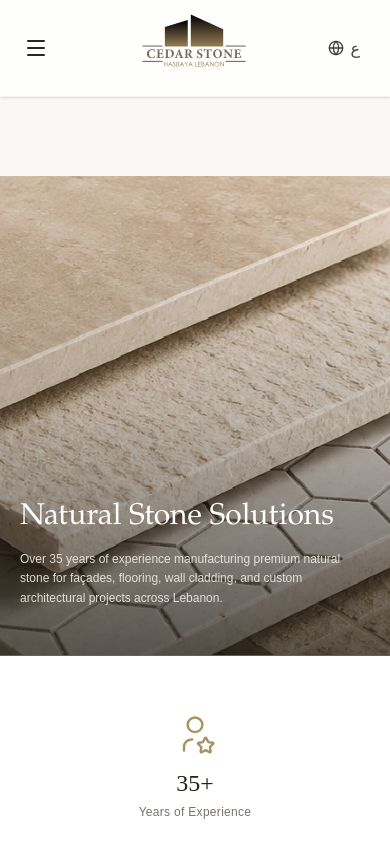
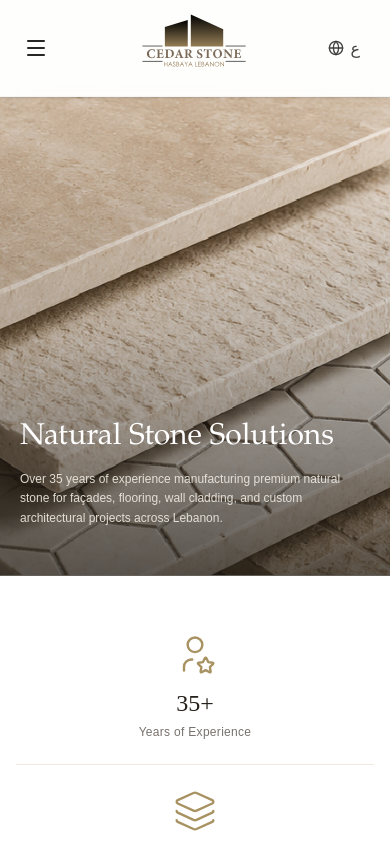
Before and after one commit to omashasarra/Cedar-Stone, a React (Vite) app in the folder frontend/: page / in a window 390 px wide. Shown: the top 844 px of the page. Built offline with nearby package versions, Linux system fonts and the light colour scheme.

Commit message:
style: increase logo size

```diff
--- a/frontend/src/components/Header.jsx
+++ b/frontend/src/components/Header.jsx
@@ -32,7 +32,8 @@ export default function CedarStoneNavbar() {
   const toggleLang = () => setLanguage(lang === "en" ? "ar" : "en");
 
   return (
-    <div dir={dir} className="font-sans relative pt-44 sm:pt-48">
+    /* Changed pt-44 to pt-24 for mobile so content sits directly under the 24-unit (96px) header */
+    <div dir={dir} className="font-sans relative pt-24 sm:pt-48">
       {/* ===== 1. Sticky Top Header (Forced to LTR regardless of active language) ===== */}
       <header
         dir="ltr"
```
